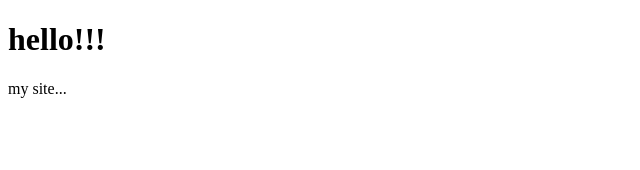
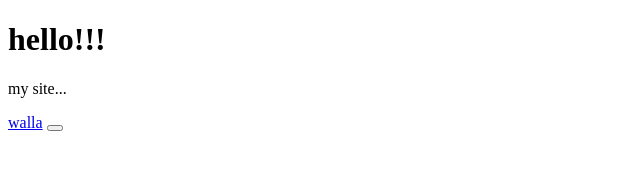
Before and after one commit to lirazmaa/anumal-store, a plain HTML site: page index.html in a window 1280 px wide. Shown: the full height of the page, 0-640 px from the left. Drawn offline with Linux system fonts and the light colour scheme.

Commit message:
adding button

```diff
--- a/index.html
+++ b/index.html
@@ -12,7 +12,9 @@
 
     <p>my site...</p>
 
-    <a href="https:\walla.co.il"></a>
+    <a href="https://www.walla.co.il">walla</a>
+
+    <button></button>
 
 </body>
 </html>
```
